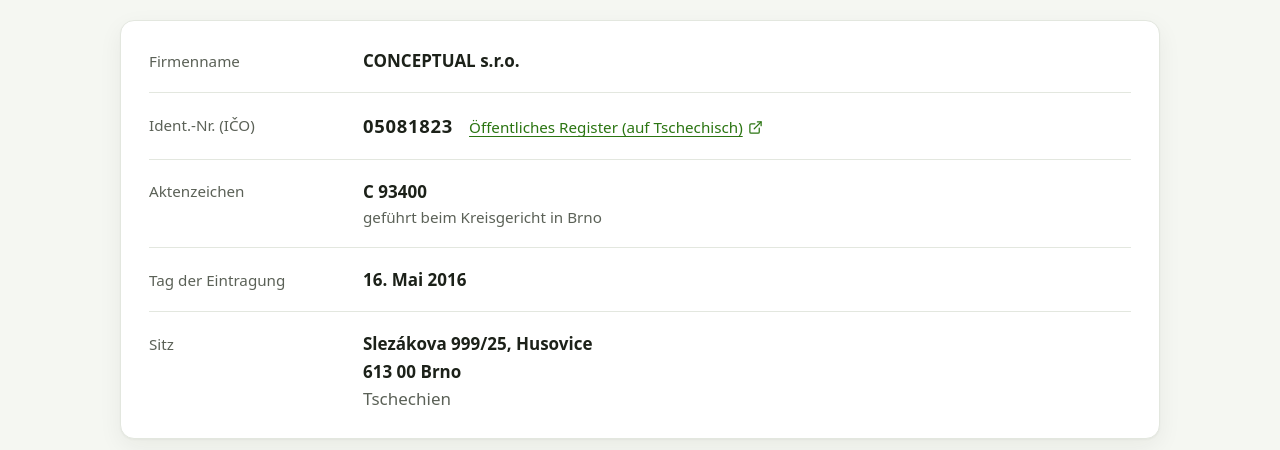
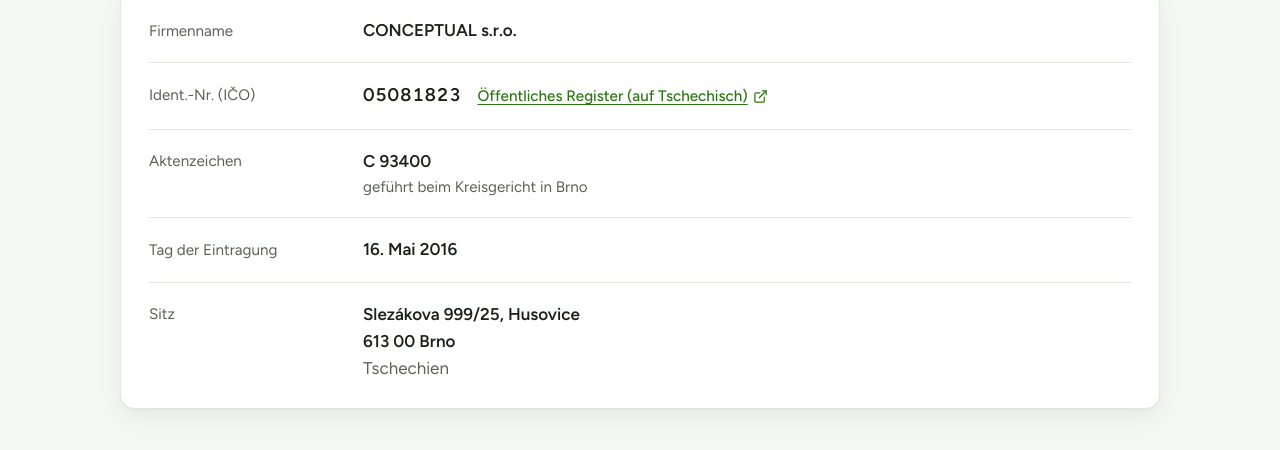
Before and after one commit to FrantisekHolas/web-conceptual-cz, a plain HTML site: page de/index.html in a window 1280 px wide. Shown: the part 650-1100 px from the top of the page. Drawn offline with Linux system fonts and the light colour scheme.

Commit message:
Use self-hosted Figtree typeface
Figtree is close to the previous system font but rounder and more
distinctive. The variable font (weights 300-900, Latin and Latin
Extended subsets, about 30 kB) is served from assets/fonts with its
OFL license and preloaded on all three language pages, so no request
goes to Google Fonts or any other third party.

Co-Authored-By: Claude Opus 5.5 <noreply@anthropic.com>
Claude-Session: https://claude.ai/code/session_01CdAEPrixWyhADsH76eNAJ3

```diff
--- a/assets/style.css
+++ b/assets/style.css
@@ -1,3 +1,21 @@
+/* Figtree (SIL Open Font License, see fonts/OFL.txt), self-hosted: no requests to third parties. */
+@font-face {
+  font-family: "Figtree";
+  font-style: normal;
+  font-weight: 300 900;
+  font-display: swap;
+  src: url("fonts/figtree-latin-ext.woff2") format("woff2");
+  unicode-range: U+0100-02BA, U+02BD-02C5, U+02C7-02CC, U+02CE-02D7, U+02DD-02FF, U+0304, U+0308, U+0329, U+1D00-1DBF, U+1E00-1E9F, U+1EF2-1EFF, U+2020, U+20A0-20AB, U+20AD-20C0, U+2113, U+2C60-2C7F, U+A720-A7FF;
+}
+@font-face {
+  font-family: "Figtree";
+  font-style: normal;
+  font-weight: 300 900;
+  font-display: swap;
+  src: url("fonts/figtree-latin.woff2") format("woff2");
+  unicode-range: U+0000-00FF, U+0131, U+0152-0153, U+02BB-02BC, U+02C6, U+02DA, U+02DC, U+0304, U+0308, U+0329, U+2000-206F, U+20AC, U+2122, U+2191, U+2193, U+2212, U+2215, U+FEFF, U+FFFD;
+}
+
 :root {
   --brand: #65d12e;
   --brand-soft: #eef9e7;
@@ -9,7 +27,7 @@
   --bg-soft: #f5f7f2;
   --radius: 14px;
   --shadow: 0 1px 2px rgba(28, 33, 25, .04), 0 8px 24px rgba(28, 33, 25, .06);
-  --font: system-ui, -apple-system, "Segoe UI", Roboto, "Helvetica Neue", Arial, sans-serif;
+  --font: "Figtree", system-ui, -apple-system, "Segoe UI", Roboto, "Helvetica Neue", Arial, sans-serif;
 }
 
 *, *::before, *::after { box-sizing: border-box; }
--- a/de/index.html
+++ b/de/index.html
@@ -26,6 +26,8 @@
   <link rel="icon" type="image/png" sizes="16x16" href="../assets/favicon-16.png">
   <link rel="apple-touch-icon" href="../apple-touch-icon.png">
   <link rel="manifest" href="../site.webmanifest">
+  <link rel="preload" href="../assets/fonts/figtree-latin.woff2" as="font" type="font/woff2" crossorigin>
+  <link rel="preload" href="../assets/fonts/figtree-latin-ext.woff2" as="font" type="font/woff2" crossorigin>
   <link rel="stylesheet" href="../assets/style.css">
 
   <script type="application/ld+json">
```
Also changed, not shown: en/index.html (+2 -0 lines), index.html (+2 -0 lines), assets/fonts/OFL.txt (added), assets/fonts/figtree-latin-ext.woff2 (added), assets/fonts/figtree-latin.woff2 (added), 1 other file.
